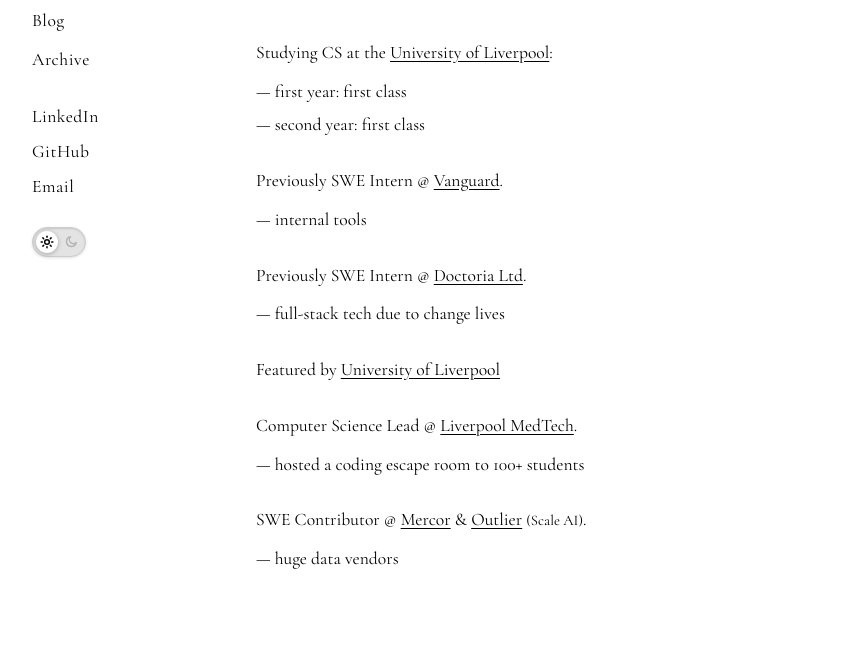
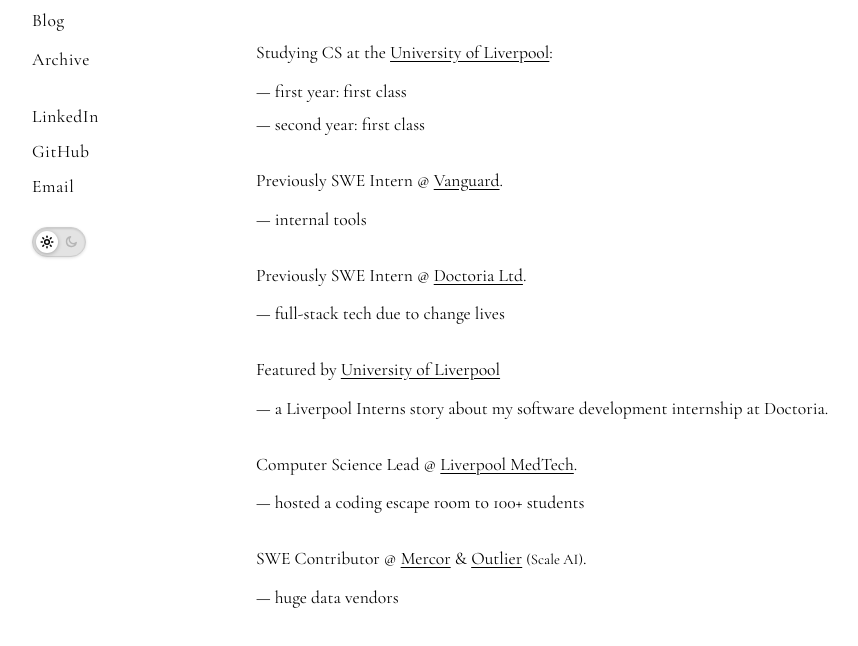
Before and after one commit to osamaajr/personalportfolio, a plain HTML site: page index.html in a window 1280 px wide. Shown: the part 146-792 px from the top of the page, without its empty margins (90-948 px from the left). Drawn offline with nearby package versions, Linux system fonts and the light colour scheme; a script that the page names is missing.

Commit message:
Restore lowercase Liverpool feature caption

```diff
--- a/index.html
+++ b/index.html
@@ -85,6 +85,7 @@
         </div>
         <div class="section">
           <p>Featured by <a href="https://www.liverpool.ac.uk/careers/students/blog/case-studies/osama-doctoria-internship/" target="_blank" rel="noopener noreferrer">University of Liverpool</a></p>
+          <span class="item">a Liverpool Interns story about my software development internship at Doctoria.</span>
         </div>
         <div class="section">
           <p>Computer Science Lead @ <a href="#">Liverpool MedTech</a>.</p>
```
Also changed, not shown: portfolio.html (+1 -0 lines).
